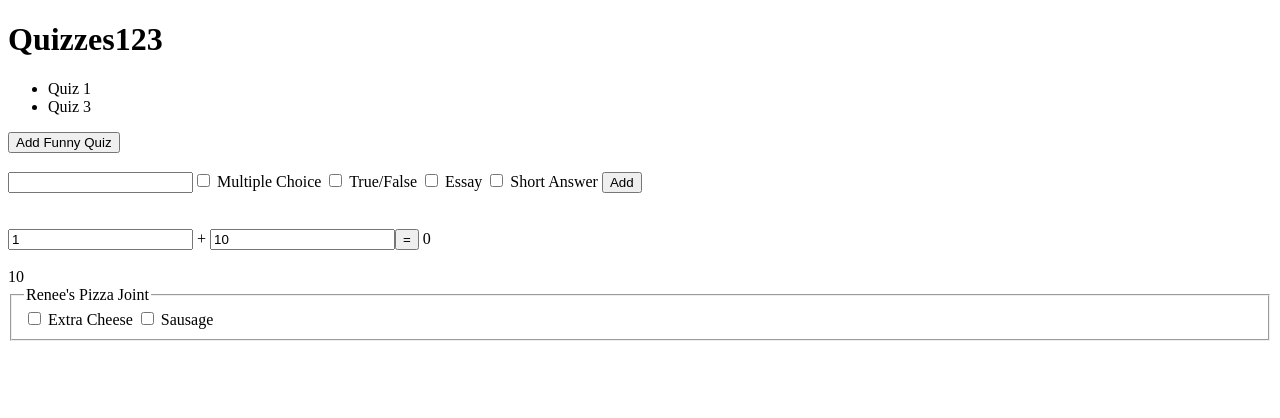
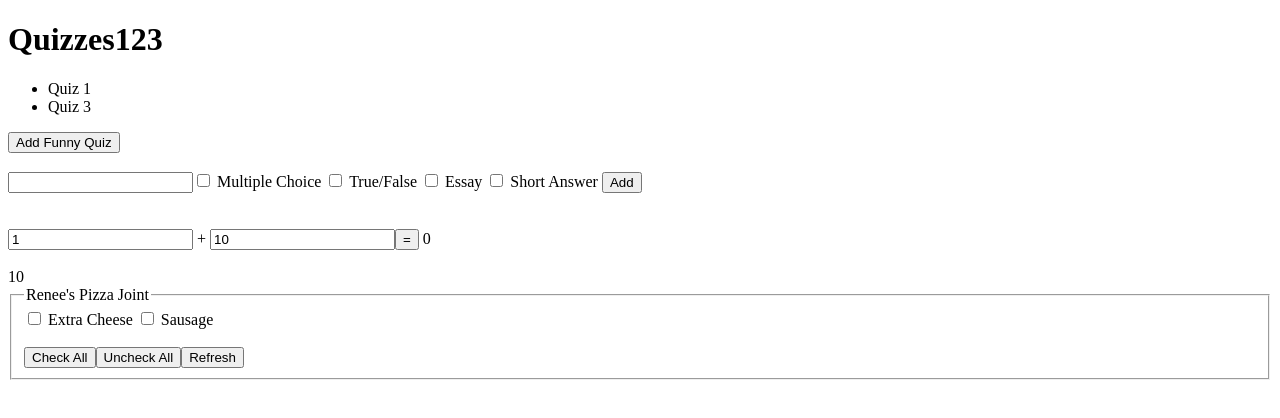
Before and after one commit to 2018-spring-mjs-th/week-two-a, an Angular app: page / in a window 1280 px wide. Shown: the top 418 px of the page. Built offline with nearby package versions, Linux system fonts and the light colour scheme.

Commit message:
Added buttons, but no functionality

```diff
--- a/src/app/rgrittner-pizza-toppings/rgrittner-pizza-toppings.component.html
+++ b/src/app/rgrittner-pizza-toppings/rgrittner-pizza-toppings.component.html
@@ -6,4 +6,10 @@
         {{ pizza.topping }}
       </label>
     </span>
+    <br/><br/>
+    <span>
+      <button type="button">Check All</button>
+      <button type="button">Uncheck All</button>
+      <button type="button">Refresh</button>
+    </span>
 </fieldset>
```
